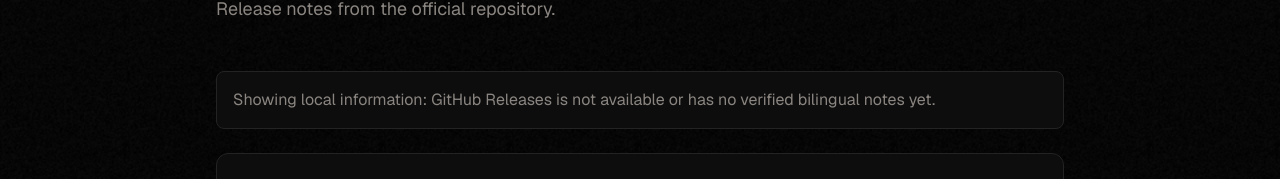
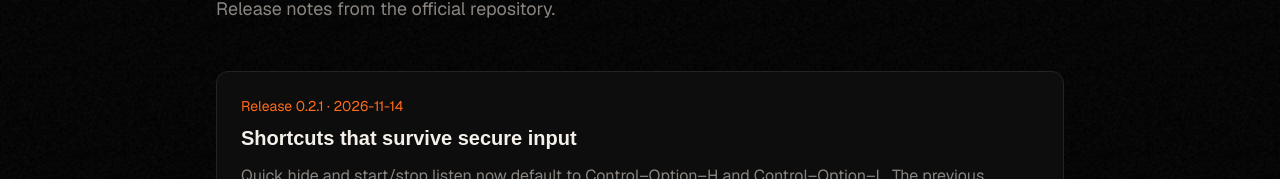
Before and after one commit to baphomet444/cloakview, a Next.js app in the folder web/: page /en/changelog in a window 1280 px wide. Shown: the part 188-367 px from the top of the page. Built offline with nearby package versions, Linux system fonts and the light colour scheme; no server answers; a web font is replaced by a local one.

Commit message:
fix(web): only warn about unavailable releases while the changelog is a placeholder

```diff
--- a/web/src/components/changelog-content.tsx
+++ b/web/src/components/changelog-content.tsx
@@ -4,8 +4,11 @@ import { getChangelog } from "@/lib/changelog";
 
 export async function ChangelogContent({ locale, copy }: { locale: Locale; copy: Dictionary["changelog"] }) {
   const { entries, isFallback } = await getChangelog();
+  // The banner only makes sense while the changelog is still the placeholder:
+  // once the site ships real local notes there is nothing "unavailable" to report.
+  const pending = isFallback && entries.every((entry) => entry.version === "unreleased");
   return <div className="space-y-6">
-    {isFallback && <p role="status" className="rounded-lg border border-border bg-surface p-4 text-muted">{copy.fallback}</p>}
+    {pending && <p role="status" className="rounded-lg border border-border bg-surface p-4 text-muted">{copy.fallback}</p>}
     <ol className="space-y-5">{entries.map((entry) => <li key={entry.version} className="rounded-xl border border-border bg-surface p-6">
       <p className="text-sm text-accent">{copy.release} {entry.version}{entry.date && <> · <time dateTime={entry.date}>{entry.date}</time></>}</p>
       <h2 className="font-display mt-2 text-xl font-semibold">{entry.title[locale]}</h2>
```
